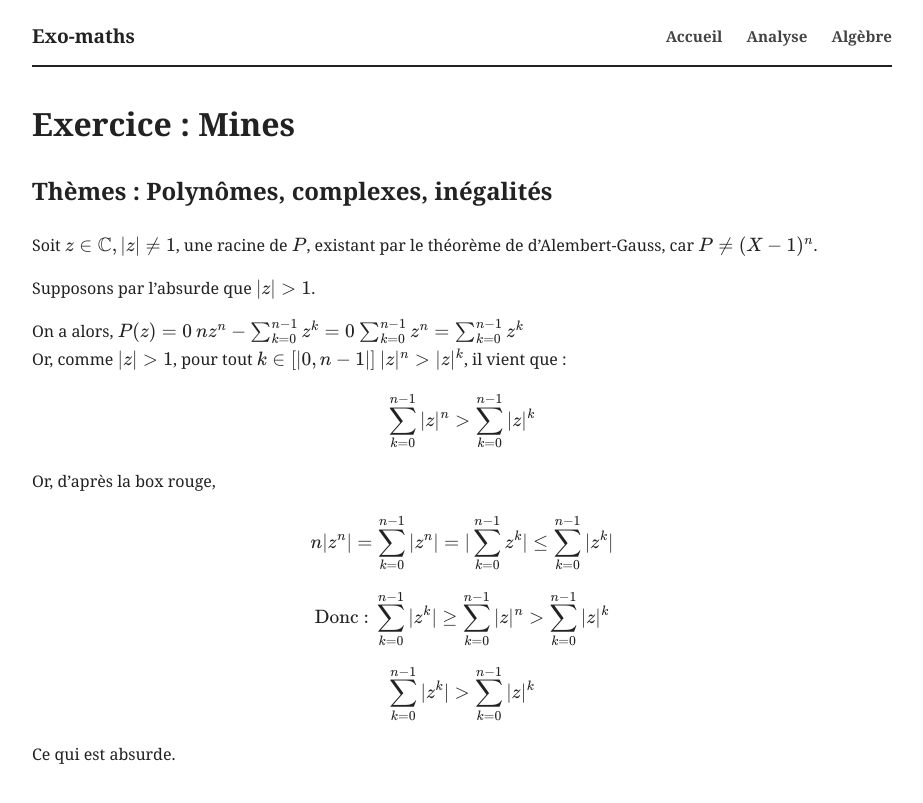
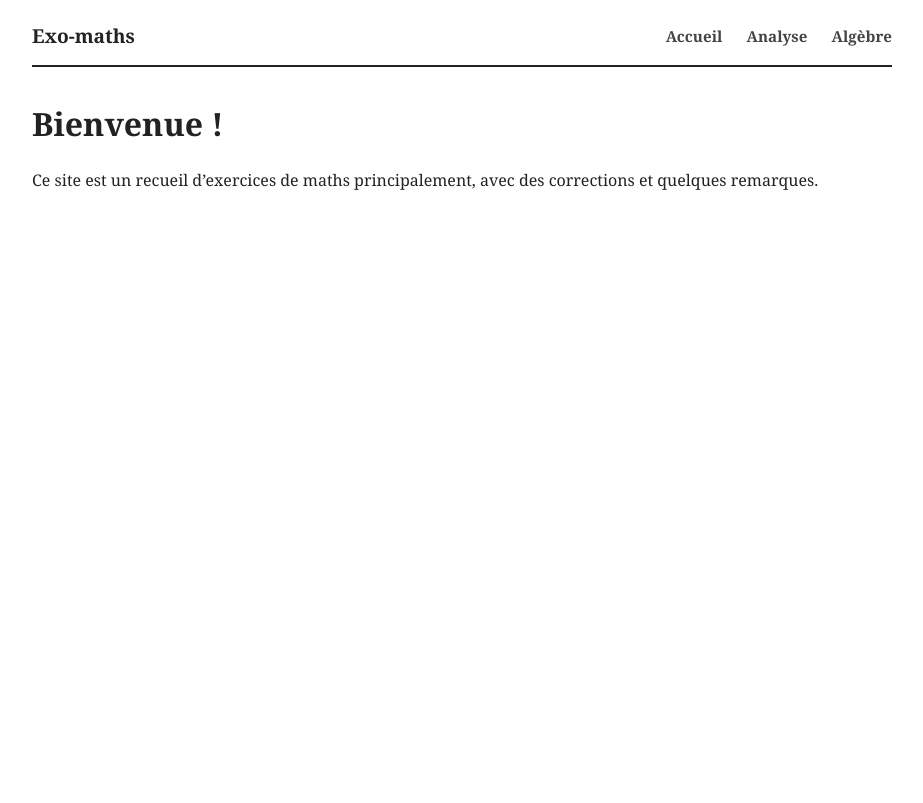
Before and after one commit to LukaraOS/math-exo, a Jekyll site: the page built from index.md, in a window 1280 px wide. Shown: the top 803 px of the page, without its empty margins (178-1101 px from the left). Built offline with Jekyll 4.4.1, drawn with Linux system fonts in a browser that asks for light colours.

Commit message:
Changement accueil/Ajout exercices

```diff
--- a/index.md
+++ b/index.md
@@ -1,41 +1,8 @@
 ---
 layout: default
-title: Mines
+title: Accueil
 ---
 
-# Exercice : Mines
-## Thèmes : Polynômes, complexes, inégalités
+# Bienvenue !
 
-Soit $z \in \mathbb{C}, |z| \neq 1$, une racine de $P$, existant
-par le théorème de d'Alembert-Gauss, car $P \neq (X-1)^n$.
-
-Supposons par l'absurde que $\vert z\vert>1$.
-
-On a alors, $$P(z)=0$$
-$$
-nz^n - \sum_{k=0}^{n-1}z^k=0
-$$
-$$\sum_{k=0}^{n-1}z^n = \sum_{k=0}^{n-1}z^k
-$$
-Or, comme $|z| > 1$, pour tout $k\in [|0,n-1|]$
-$|z|^n>|z|^k$, il vient que :
-
-$$
-\sum_{k=0}^{n-1}|z|^n > \sum_{k=0}^{n-1}|z|^k
-$$
-
-Or, d'après la box rouge,
-
-$$
-n|z^n|= \sum_{k=0}^{n-1}|z^n| = |\sum_{k=0}^{n-1}z^k| \leq \sum_{k=0}^{n-1}|z^k|
-$$
-
-$$
-\text{Donc : }\sum_{k=0}^{n-1}|z^k| \geq \sum_{k=0}^{n-1}|z|^n > \sum_{k=0}^{n-1}|z|^k
-$$
-
-$$
-\sum_{k=0}^{n-1}|z^k| > \sum_{k=0}^{n-1}|z|^k
-$$
-
-Ce qui est absurde.
+Ce site est un recueil d'exercices de maths principalement, avec des corrections et quelques remarques.
```
Also changed, not shown: algebre/polynomes/corrections/ex1.md (added, +52 -0 lines), algebre/polynomes/ex1.md (deleted, +0 -19 lines), algebre/polynomes/exercices/ex1.md (added, +27 -0 lines), algebre/polynomes/indexpolynomes.md (+1 -1 lines), analyse/convexite/corrections/ex3.md (added, +21 -0 lines), analyse/convexite/exercices/ex3.md (added, +31 -0 lines), analyse/convexite/indexconvexite.md (added).
